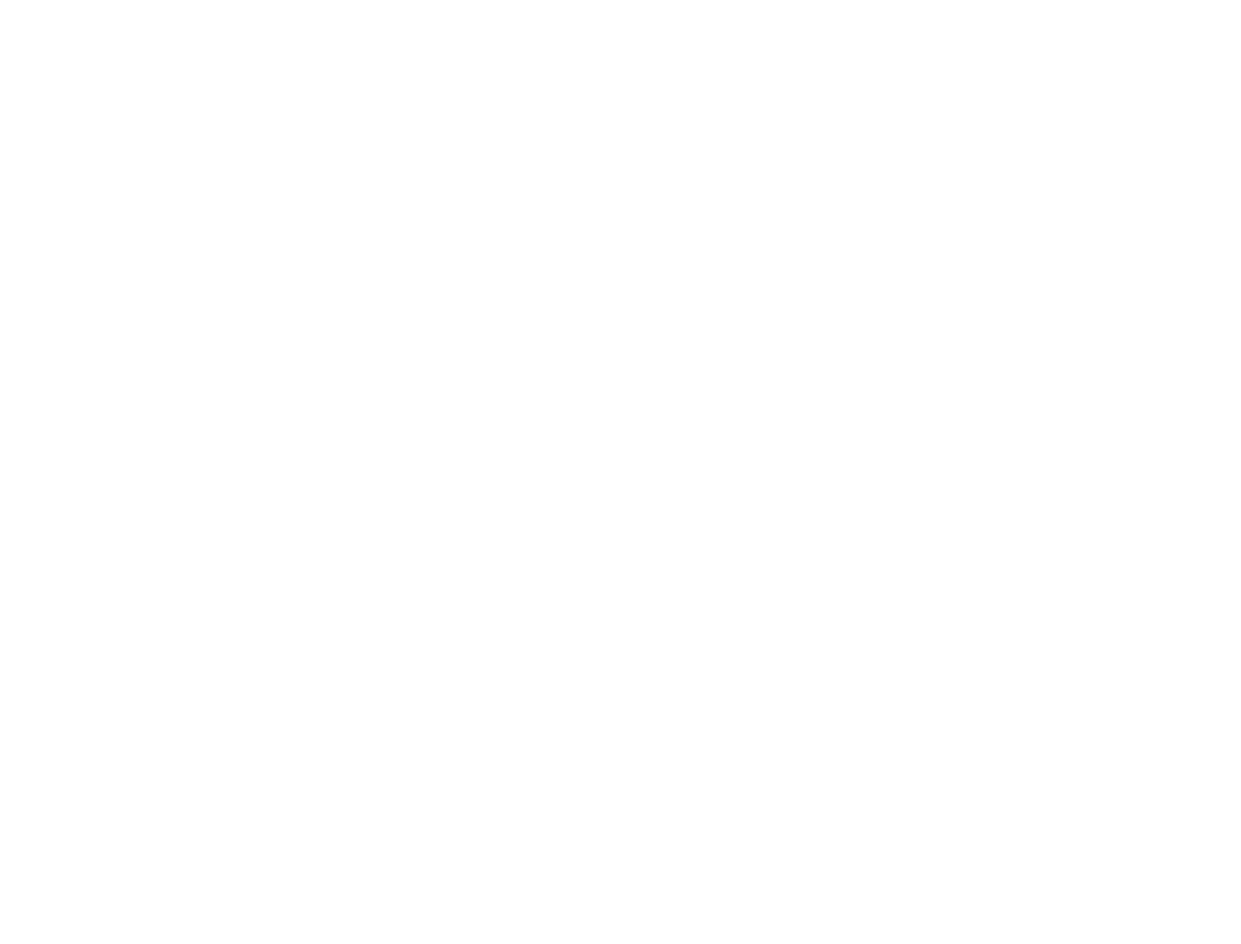
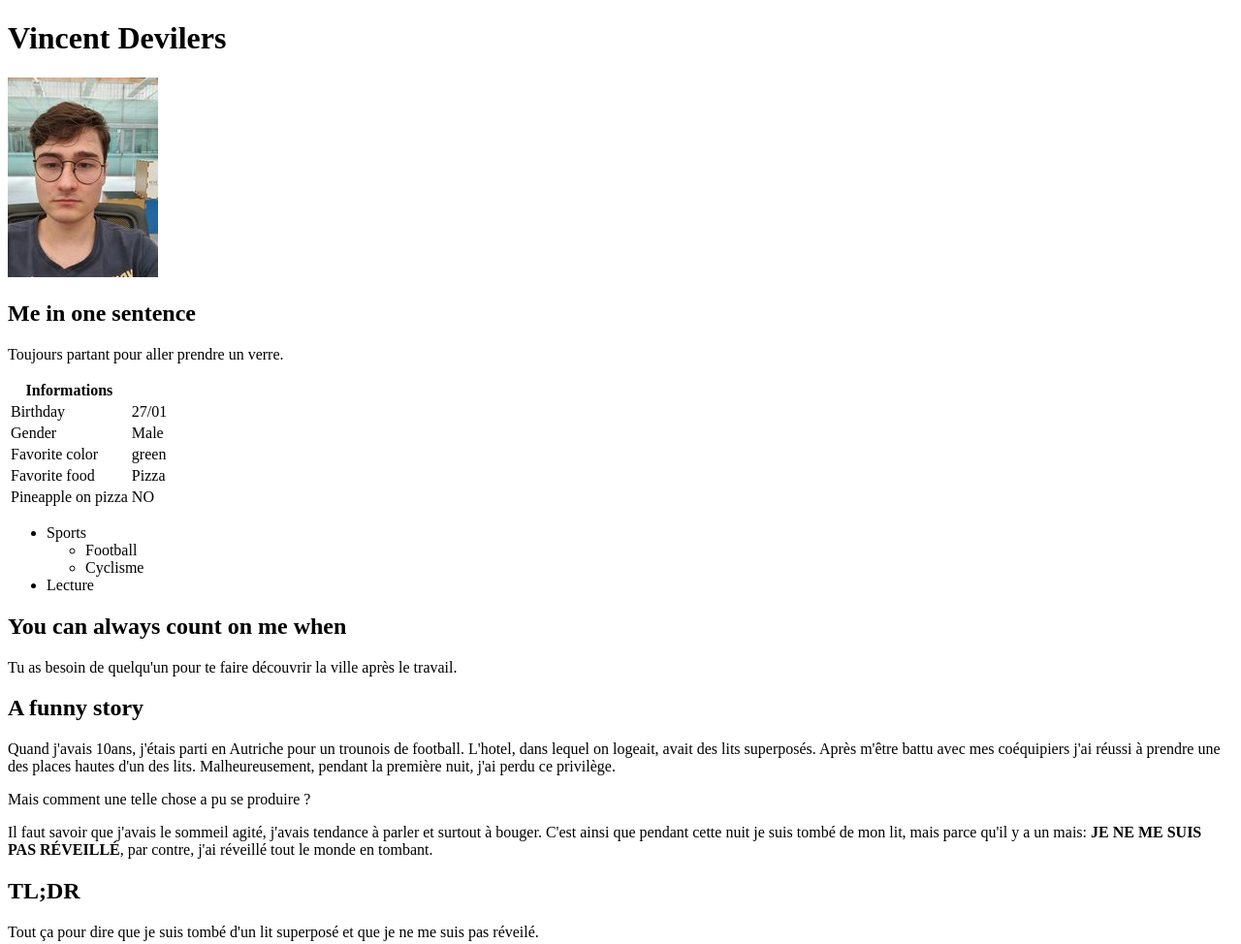
Before and after one commit to VincentDevi/markdown-warmup-html, a plain HTML site: page index.html in a window 1280 px wide. Shown: the top 974 px of the page at 97% size. Before the commit the page ends 800 px from the top, so only its background shows below. Drawn offline with Linux system fonts and the light colour scheme.

Commit message:
html finished

```diff
--- a/index.html
+++ b/index.html
@@ -9,5 +9,77 @@
 </head>
 <body>
 
-</body>
+    <header>
+        <h1>Vincent Devilers</h1>
+        <img src="pic.jpg" alt="photo de ma tête">
+        <span>
+            <h2>Me in one sentence</h2>
+            <p>Toujours partant pour aller prendre un verre.</p>
+        </span>
+    </header>
+
+    <div>
+        <table>
+            <tr>
+                <th>Informations</th>
+            </tr>
+            <tr>
+                <td>Birthday</td>
+                <td>27/01</td>
+            </tr>
+            <tr>
+                <td>Gender</td>
+                <td>Male</td>
+            </tr>
+            <tr>
+                <td>Favorite color</td>
+                <td>green</td>
+            </tr>
+            <tr>
+                <td>Favorite food</td>
+                <td>Pizza</td>
+            </tr>
+            <tr>
+                <td>Pineapple on pizza</td>
+                <td>NO</td>
+            </tr>
+        </table>
+    </div>
+
+    <div>
+        <ul>
+            <li>Sports</li>
+            <ul>
+                <li>Football</li>
+                <li>Cyclisme</li>
+            </ul>
+            <li>Lecture</li>
+        </ul>
+    </div>
+
+    <div>
+        <h2>You can always count on me when</h2>
+        <p>Tu as besoin de quelqu'un pour te faire découvrir la ville après le travail.</p>
+    </div>
+
+    <div>
+        <h2>A funny story</h2>
+        <p>Quand j'avais 10ans, j'étais parti en Autriche pour un trounois de football. L'hotel, dans lequel on logeait, avait des lits superposés. Après m'être battu avec mes coéquipiers j'ai réussi à prendre une des places hautes d'un des lits. Malheureusement, pendant la première nuit, j'ai perdu ce privilège.</p>
+        <p>Mais comment une telle chose a pu se produire ?</p>
+        <p>Il faut savoir que j'avais le sommeil agité, j'avais tendance à parler et surtout à bouger. C'est ainsi que pendant cette nuit je suis tombé de mon lit, mais parce qu'il y a un mais:<strong> JE NE ME SUIS PAS RÉVEILLÉ</strong>, par contre, j'ai réveillé tout le monde en tombant.</p>
+    </div>
+
+    <div>
+        <h2>TL;DR</h2>
+        <p>Tout ça pour dire que je suis tombé d'un lit superposé et que je ne me suis pas réveilé.</p>
+    </div>
+
+    <div>
+        <img src="https://media.giphy.com/media/26BGqofNXjxluwX0k/giphy.gif" alt="GIF d'un homme qui tombe sur un matelas">
+    </div>
+
+    <footer>
+        <p> << <a href="https://github.com/AnthxnyD/challenge-markdown/tree/DEV">PREVIOUS</a> || Vincent Devilers || <a href="https://github.com/Roulian1/challenge-markdown/blob/main/README.md">NEXT</a> >> </p>
+    </footer>
+
 </html>
```
Also changed, not shown: pic.jpg (added).
